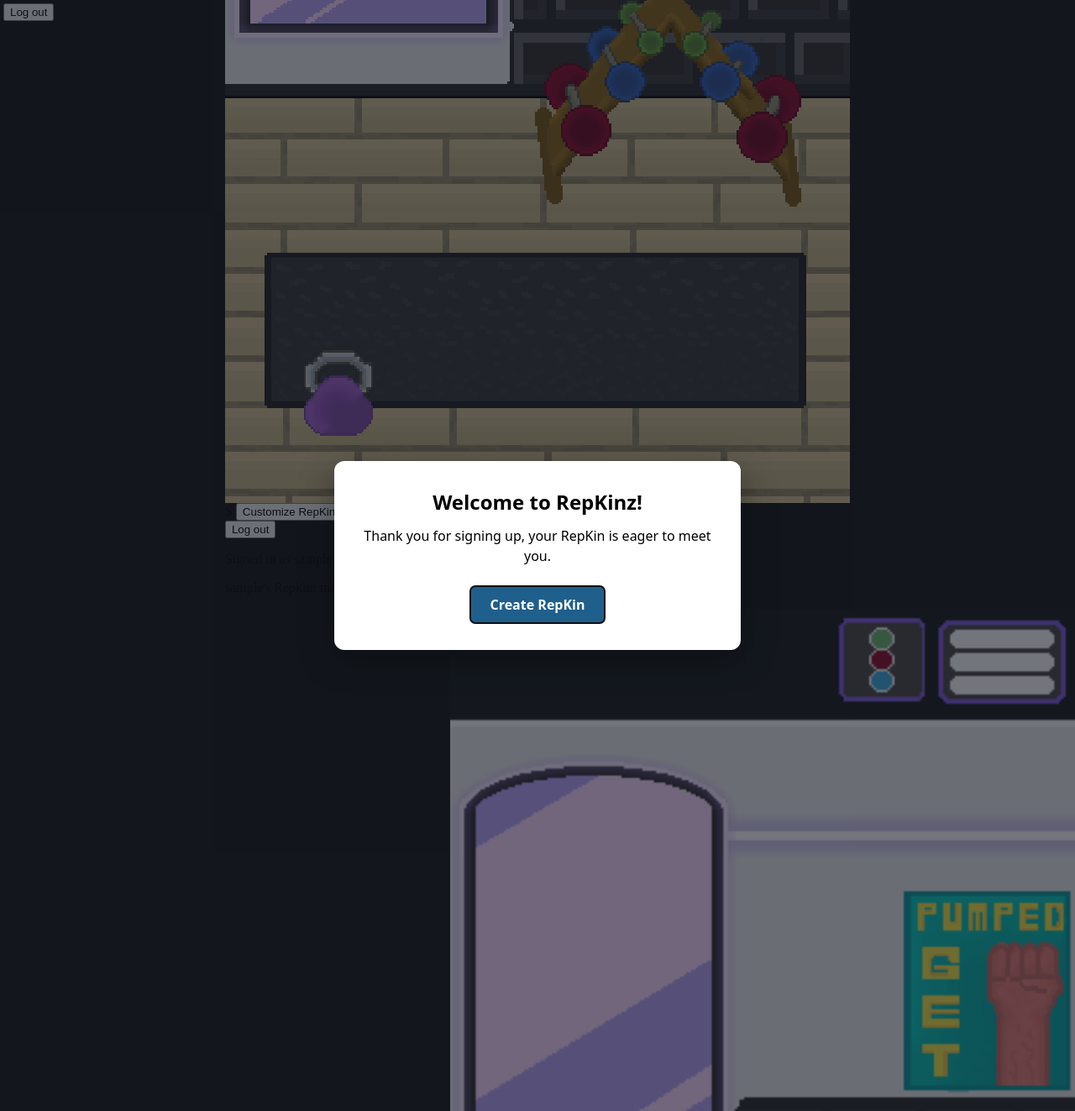
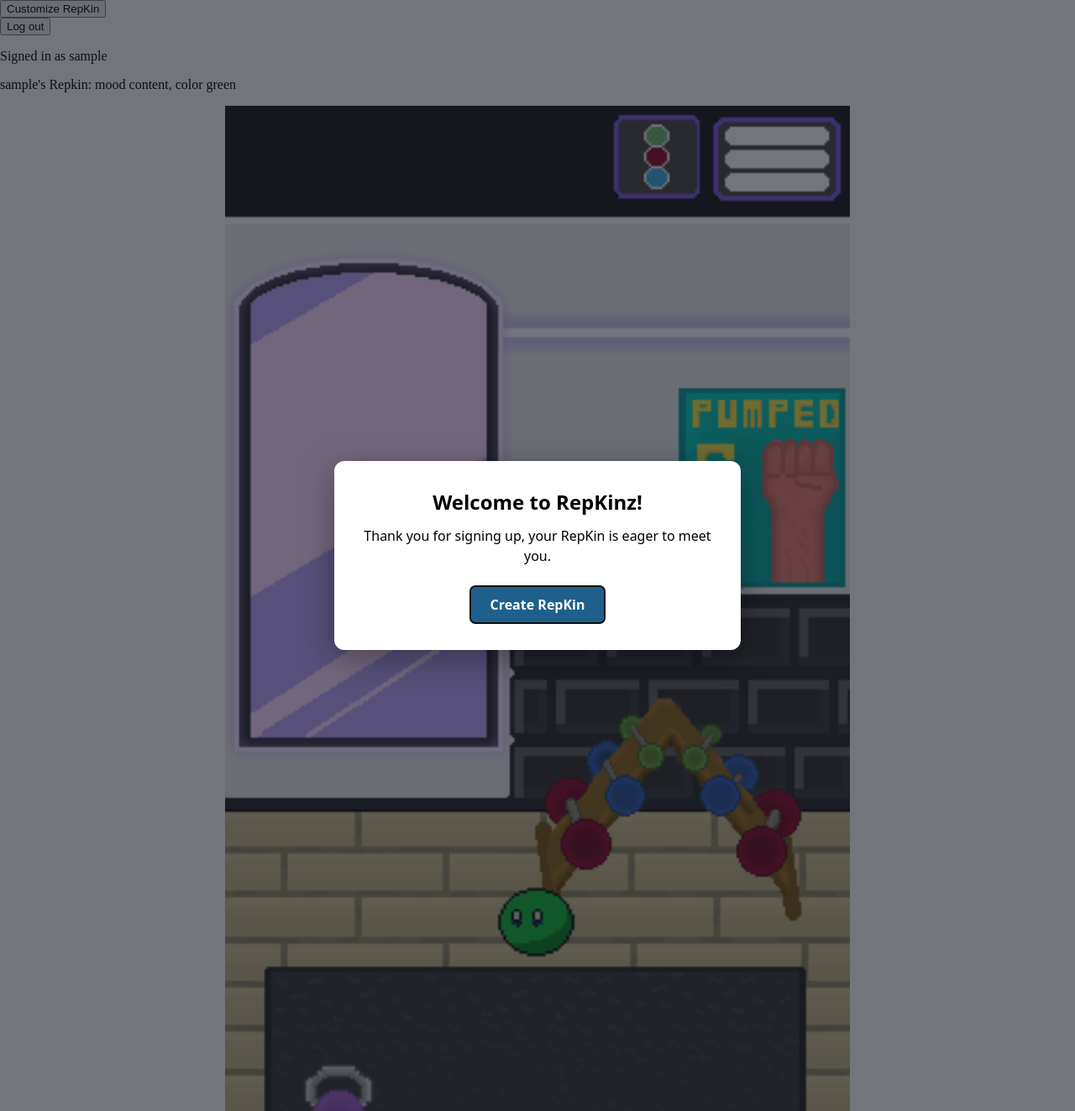
Before and after one commit to UCCS-CS4300-5300/group1-fall2026, a Django app: page / in a window 1280 px wide. Shown: the whole page at 84% size. Run offline with Django 5.2, Linux system fonts and the light colour scheme; the visitor is signed in with stand-in values (Sample User, id 1); data comes from the database, SQL or seed files in the repository; data that the repository does not hold is empty.

Commit message:
Revert "Resolving merge conflicts between main, new account creation page, and new button/page logic"

```diff
--- a/project/core/templates/core/home.html
+++ b/project/core/templates/core/home.html
@@ -5,7 +5,6 @@
     <meta charset="utf-8">
     <meta name="viewport" content="width=device-width,initial-scale=1">
     <audio id="bg-music" src="{% static 'audio/side-stepping-prigida-main-version-21377-01-09.mp3' %}" autoplay loop></audio>
-    <link rel="stylesheet" href="{% static 'css/home.css' %}">
     <link rel="stylesheet" href="{% static 'css/repkin_modals.css' %}">
     <style>
         html, body {
@@ -36,18 +35,7 @@
 
 
 </head>
-
 <body>
-    <form method="post" action="{% url 'core:logout' %}" class="logout-form">
-        {% csrf_token %}
-        <button type="submit">Log out</button>
-    </form>
-
-    <div class="stage">
-        <img src="{% static 'img/workout_room.png' %}" alt="Workout room" class="room">
-        <img src="{% static 'gifs/(Base)TiredAnimation.gif' %}" alt="Repkin" class="user-base-gif">
-S
-        <button class="main_menu_button" id="mainMenuButton" aria-label="Open menu"></button>
     <button type="button" id="customize-btn">Customize RepKin</button>
     <form method="post" action="{% url 'core:logout' %}">
             {% csrf_token %}
@@ -58,28 +46,12 @@ S
     <img src="{% static 'img/workout_room.png' %}" alt="Full Page Image" class="full-page-img">
     <img src="{% static 'gifs/(Base)TiredAnimation.gif' %}" alt="user base" class="user-base-gif">
 
-        <div id="mainMenu" class="main_menu hidden"S>
-            <img src="{% static 'img/main_menu_starter.png' %}" alt="Main Menu" class="main_menu_png">
-        </div>
-    </div>
+    <ul class="starter-items">
+        {% for item in items %}
+            <li>{{item.title }}</li>
+        {% endfor %}
+    </ul>
 
-    <script>
-        const menu = document.getElementById("mainMenu");
-
-        document.getElementById("mainMenuButton").addEventListener("click", () => {
-            menu.classList.toggle("hidden");
-        });
-
-        // close only when clicking the dark backdrop, not the menu art itself
-        menu.addEventListener("click", (e) => {
-            if (e.target === menu) menu.classList.add("hidden");
-            if (event.key === 'Escape' || event.keyCode===27){
-                const popup = document.getElementById('menu');
-            }
-        });
-
-
-    </script>
     <main>
         {% block content %}{% endblock %}
     </main>
--- a/project/core/templates/core/login.html
+++ b/project/core/templates/core/login.html
@@ -23,7 +23,6 @@
         margin: 0 0 1.5rem;
         color: var(--muted);
     }
-
 
     .field {
         margin-bottom: 1rem;
--- a/project/core/tests.py
+++ b/project/core/tests.py
@@ -106,9 +106,3 @@ def test_logout_message(logged_in_client):
     response = logged_in_client.post(reverse("core:logout"), follow=True)
     messages = [str(m) for m in response.context["messages"]]
     assert messages == ["You've been logged out."]
-
-@pytest.mark.django_db
-def test_main_menu_button_interaction(logged_in_client):
-    response = logged_in_client.get(reverse("core:home"))
-    content = response.content.decode()
-    assert 'id="mainMenuButton"' in content
--- a/project/static/css/home.css
+++ /dev/null
@@ -1,80 +0,0 @@
-html, body {
-    margin: 0;
-    height: 100%;
-    overflow: hidden;
-    background: #111;          /* fills the side bars around the stage */
-}
-
-body {
-    display: flex;
-    justify-content: center;
-    align-items: center;
-}
-
-.logout-form {
-    position: fixed;
-    top: 4px;
-    left: 4px;
-    z-index: 200;
-}
-
-
-.stage {
-    position: relative;
-    aspect-ratio: 9 / 16;
-    width: min(100vw, calc(100vh * 9 / 16));
-}
-
-.room {
-    width: 100%;
-    height: 100%;
-    display: block;
-    image-rendering: pixelated;
-}
-
-.user-base-gif {
-    position: absolute;
-    left: 50%;
-    top: 83%;
-    width: 20%;
-    transform: translate(-50%, -50%);
-    image-rendering: pixelated;
-}
-
-.main_menu_button {
-    position: absolute;
-    left: 78%;
-    top: 1%;
-    width: 19.5%;
-    height: 7.5%;
-    background: transparent;
-    border: none;
-    padding: 0;
-    cursor: pointer;
-    z-index: 5;
-}
-
-.main_menu {
-    position: absolute;
-    inset: 0;
-    display: flex;
-    align-items: center;
-    justify-content: center;
-    background: rgba(0, 0, 0, 0.5);
-    z-index: 100;
-}
-
-.main_menu.hidden {
-    display: none;
-}
-
-.main_menu_png {
-    width: 90%;
-    height: auto;
-    image-rendering: pixelated;
-}
-
-.user_display_screen {
-    position:absolute;
-
-}
```
Also changed, not shown: project/static/img/Logo.png, project/static/img/main_menu_starter.png (deleted), 1 other file.
